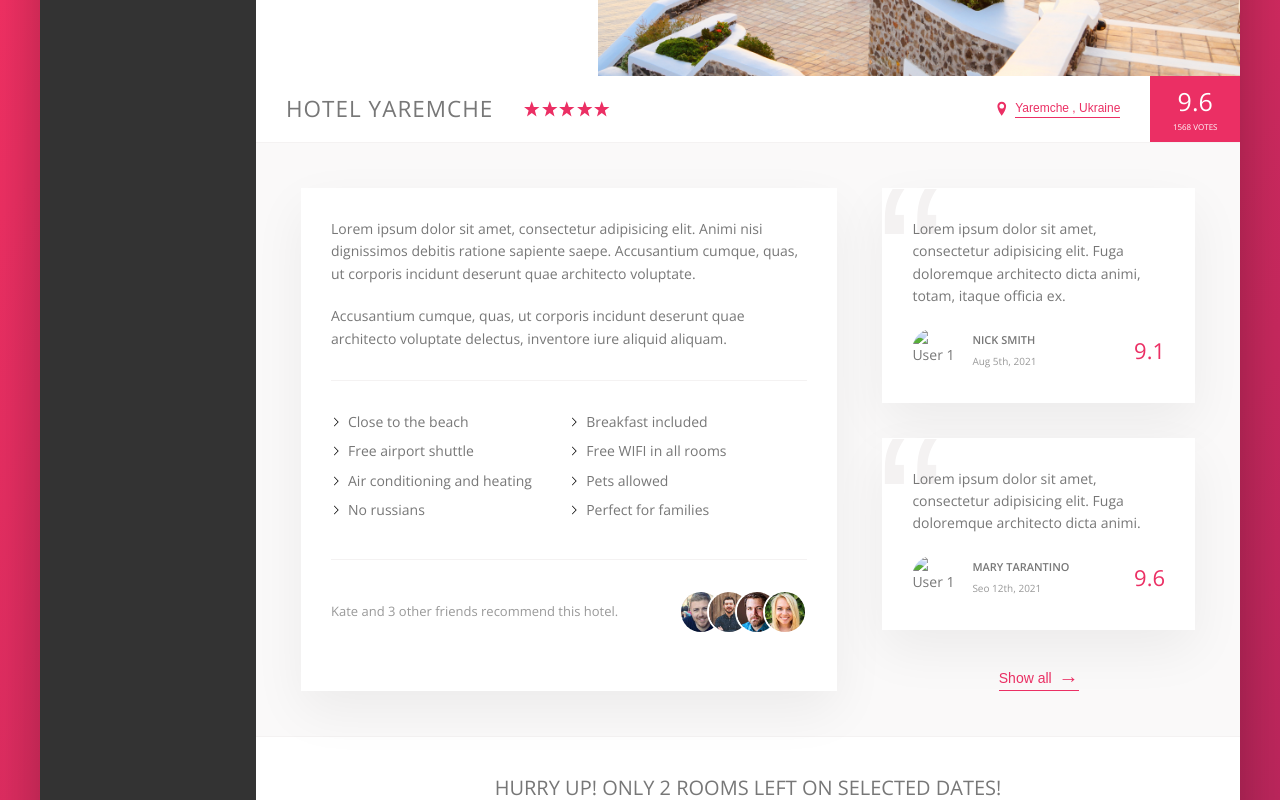
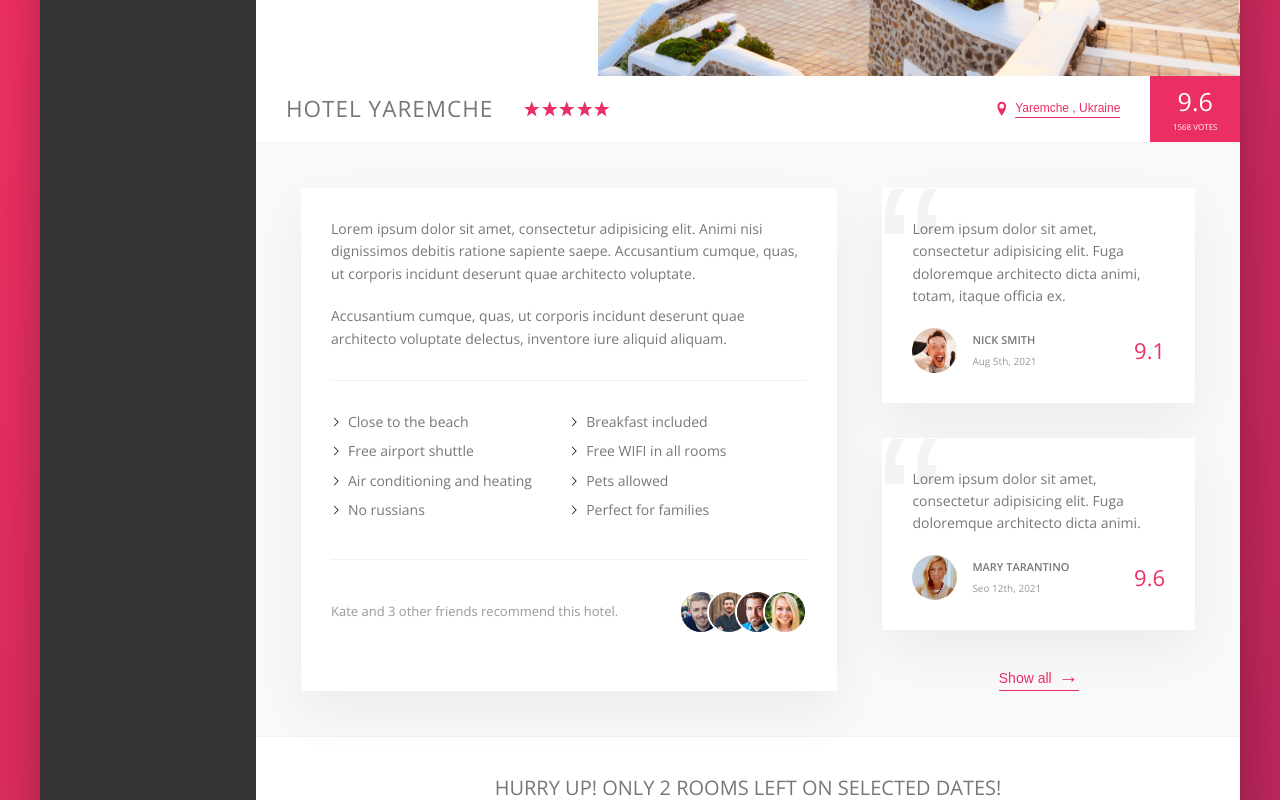
Before and after one commit to Si4ov/Trillo-Flex-Adv, a plain HTML site: page index.html in a window 1280 px wide. Shown: the part 464-1264 px from the top of the page. Drawn offline with nearby package versions, Linux system fonts and the light colour scheme; the site is published under a folder, as on GitHub Pages, so addresses that start at the root find nothing.

Commit message:
Update index.html

```diff
--- a/index.html
+++ b/index.html
@@ -167,7 +167,7 @@
                                     Lorem ipsum dolor sit amet, consectetur adipisicing elit. Fuga doloremque architecto dicta animi, totam, itaque officia ex.
                                 </blockquote>
                                 <figcaption class="review__user">
-                                    <img src="/img/user-1.jpg" alt="User 1" class="review__photo">
+                                    <img src="./img/user-1.jpg" alt="User 1" class="review__photo">
                                     <div class="review__user-box">
                                         <p class="review__user-name">Nick Smith</p>
                                         <p class="review__user-date">Aug 5th, 2021</p>
@@ -180,7 +180,7 @@
                                     Lorem ipsum dolor sit amet, consectetur adipisicing elit. Fuga doloremque architecto dicta animi.
                                 </blockquote>
                                 <figcaption class="review__user">
-                                    <img src="/img/user-2.jpg" alt="User 1" class="review__photo">
+                                    <img src="./img/user-2.jpg" alt="User 1" class="review__photo">
                                     <div class="review__user-box">
                                         <p class="review__user-name">Mary Tarantino</p>
                                         <p class="review__user-date">Seo 12th, 2021</p>
```
